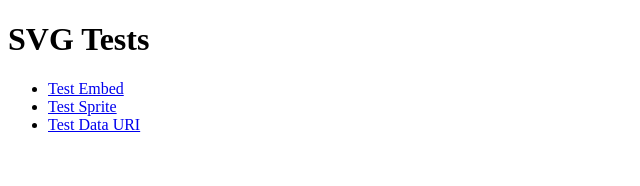
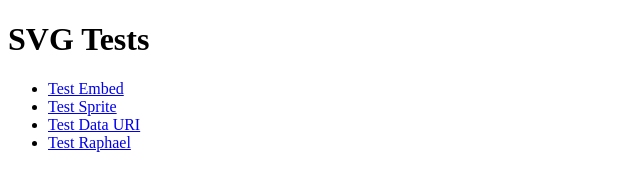
Before and after one commit to cuth/svg-allthethings, a website: page index.html in a window 1280 px wide. Shown: the whole page, without its empty margins (0-640 px from the left). Drawn offline with Linux system fonts and the light colour scheme.

Commit message:
raphael link

```diff
--- a/index.html
+++ b/index.html
@@ -11,6 +11,7 @@
             <li><a href="test-embed.html">Test Embed</a></li>
             <li><a href="test-sprite.html">Test Sprite</a></li>
             <li><a href="test-datauri.html">Test Data URI</a></li>
+            <li><a href="test-raphael.html">Test Raphael</a></li>
         </ul>
     </body>
 </html>
```
